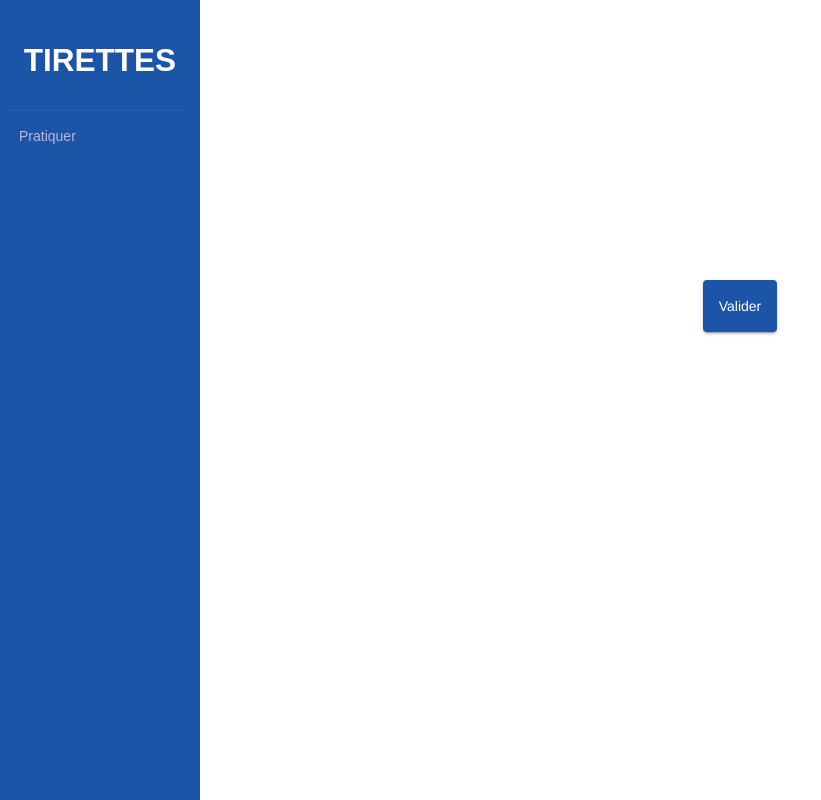
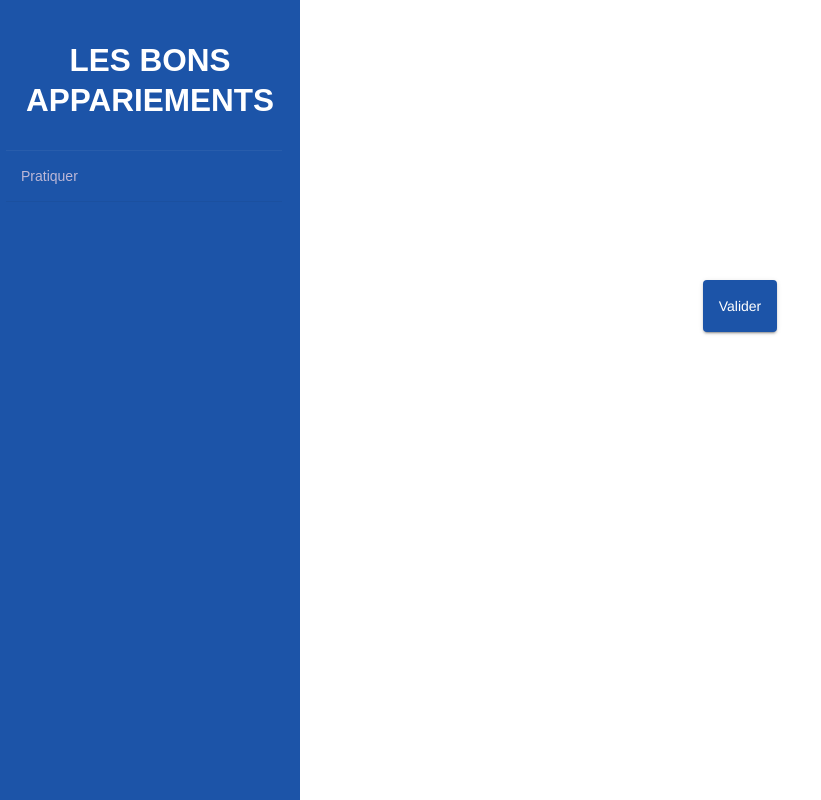
Before and after one commit to Belzerion/Tirrettes, a plain HTML site: page Practise.html in a window 1280 px wide. Shown: the whole page, without its empty margins (0-821 px from the left). Drawn offline with Linux system fonts and the light colour scheme; no server answers; some icons are missing.

Commit message:
feat: modify title

```diff
--- a/Practise.html
+++ b/Practise.html
@@ -13,7 +13,7 @@
   <body>
     <div class="wrapper">
       <div class="sidebar">
-        <h2>Tirettes</h2>
+        <h2>Les bons appariements</h2>
         <ul>
           <li>
             <a href="index.html"
--- a/css/wrapper.css
+++ b/css/wrapper.css
@@ -17,7 +17,7 @@
   }
 
   .wrapper .sidebar{
-    width: 200px;
+    width: 300px;
     height: 100%;
     background: #1c54a8;
     padding: 30px 0px;
```
Also changed, not shown: index.html (+1 -1 lines).
